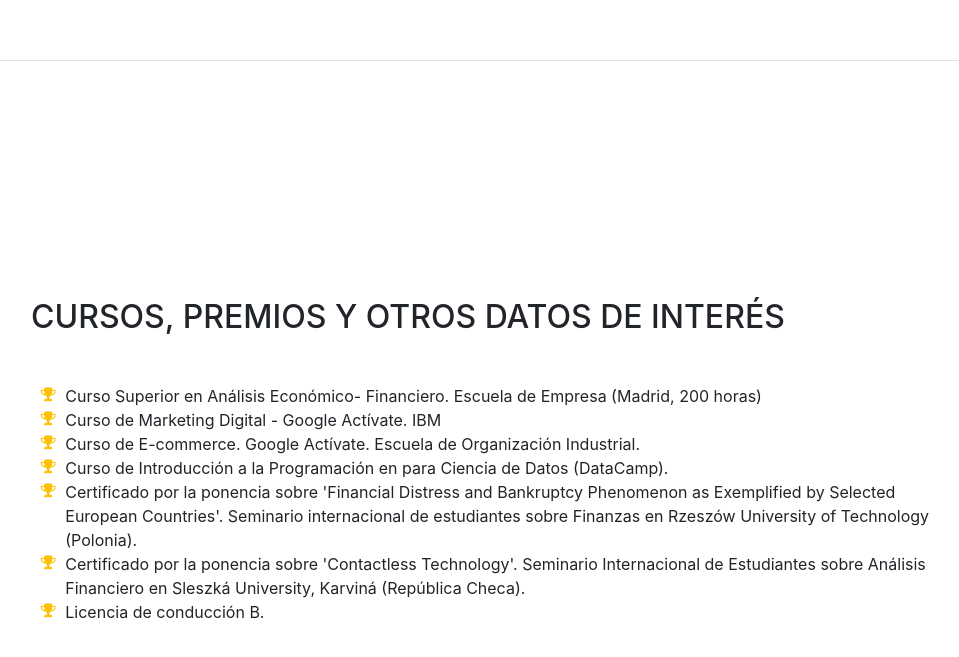
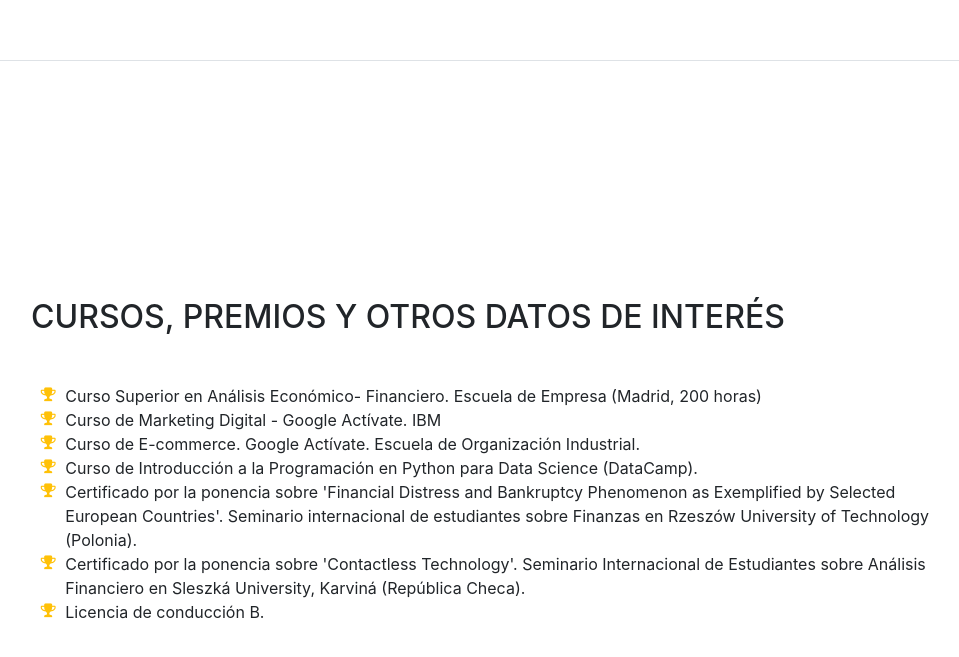
Before and after one commit to gabenrrod/cv-gabriel-enriquez, a website with bundled scripts: page index.html in a window 1280 px wide. Shown: the part 4242-4899 px from the top of the page, without its empty margins (289-1248 px from the left). Built offline with nearby package versions, Linux system fonts and the light colour scheme; a web font is replaced by a local one.

Commit message:
Update index.html

```diff
--- a/index.html
+++ b/index.html
@@ -245,8 +245,7 @@
               Curso de E-commerce. Google Actívate. Escuela de Organización Industrial.</li>
             <li>
               <i class="fa-li fa fa-trophy text-warning"></i>
-              Curso de Introducción a la Programación en
-              para Ciencia de Datos (DataCamp).</li>
+              Curso de Introducción a la Programación en Python para Data Science (DataCamp).</li>
             <li>
               <i class="fa-li fa fa-trophy text-warning"></i>
               Certificado por la ponencia sobre 'Financial Distress and Bankruptcy Phenomenon as Exemplified by Selected European Countries'. Seminario internacional de estudiantes sobre Finanzas en Rzeszów University of Technology (Polonia).</li>
```
